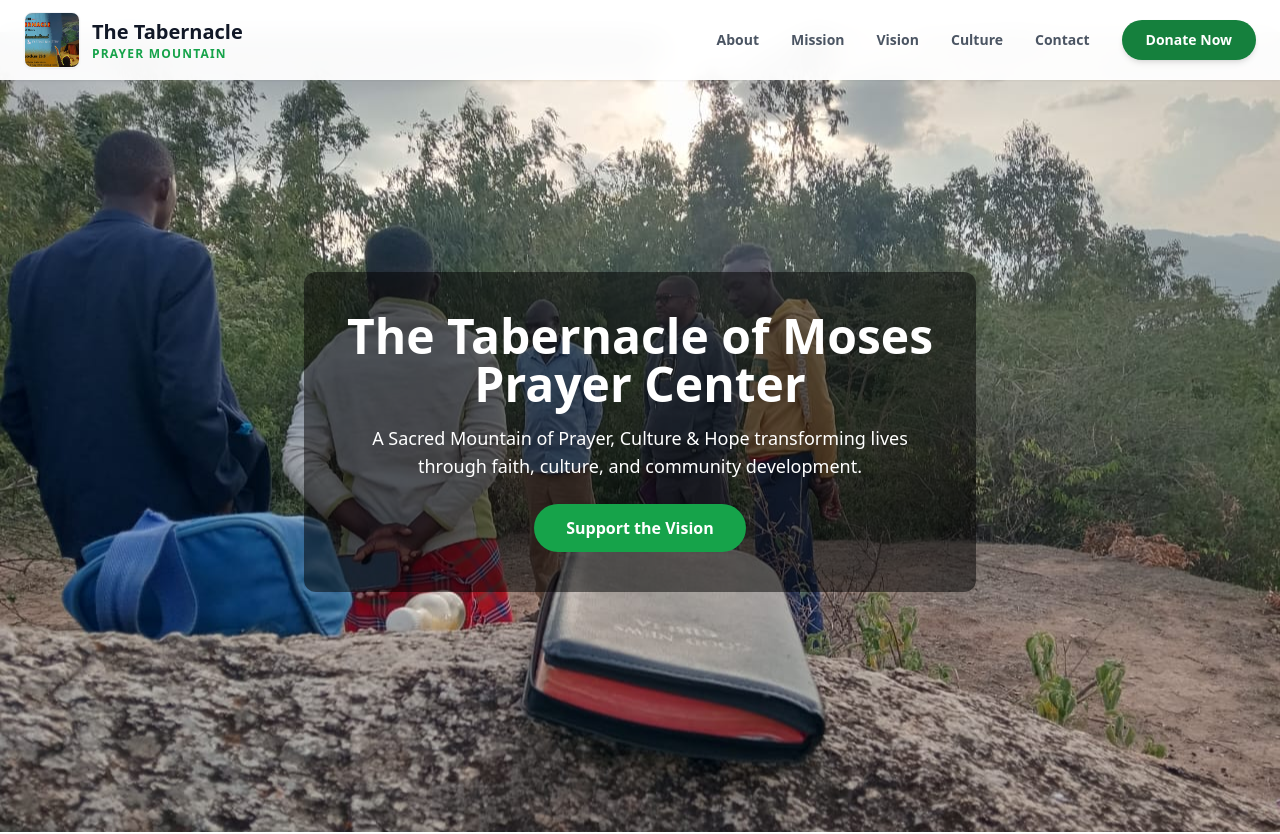
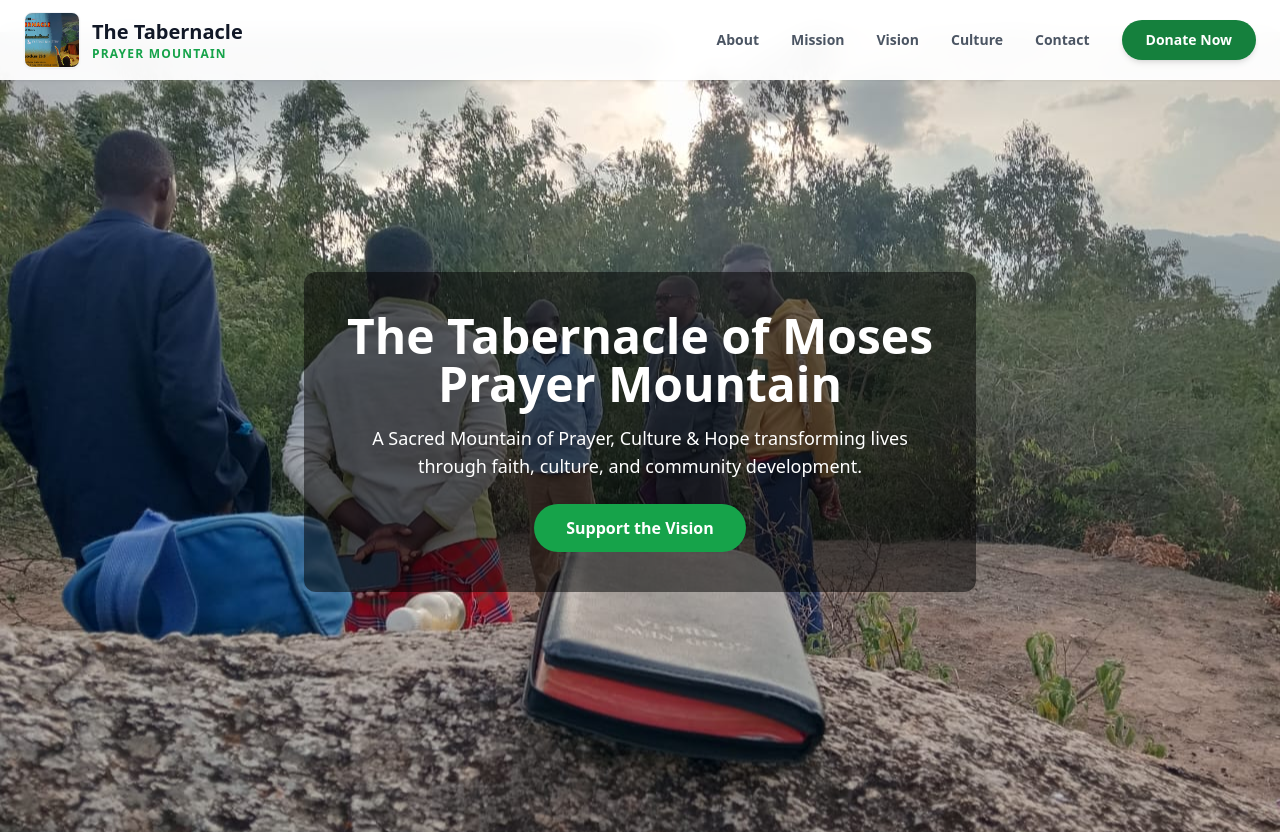
Before and after one commit to rodneyswaji-hue/prayer_mountain, a React (Vite) app: page / in a window 1280 px wide. Shown: the top 834 px of the page. Built offline with nearby package versions, Linux system fonts and the light colour scheme.

Commit message:
changed hero

```diff
--- a/src/App.tsx
+++ b/src/App.tsx
@@ -233,7 +233,7 @@ useEffect(() => {
       {/* HERO */}
       <section className="h-screen mt-8 bg-cover bg-center flex items-center justify-center text-white" style={{ backgroundImage: "url(/bible_people.jpeg)" }}>
         <div className="bg-black/50 p-10 rounded-xl max-w-2xl text-center">
-          <h2 className="text-4xl md:text-5xl font-bold mb-4">The Tabernacle of Moses Prayer Center</h2>
+          <h2 className="text-4xl md:text-5xl font-bold mb-4">The Tabernacle of Moses Prayer Mountain</h2>
           <p className="text-lg mb-6">A Sacred Mountain of Prayer, Culture & Hope transforming lives through faith, culture, and community development.</p>
           <a href="#donate" className="inline-block bg-green-600 hover:bg-green-700 px-8 py-3 rounded-full font-semibold">Support the Vision</a>
         </div>
```
